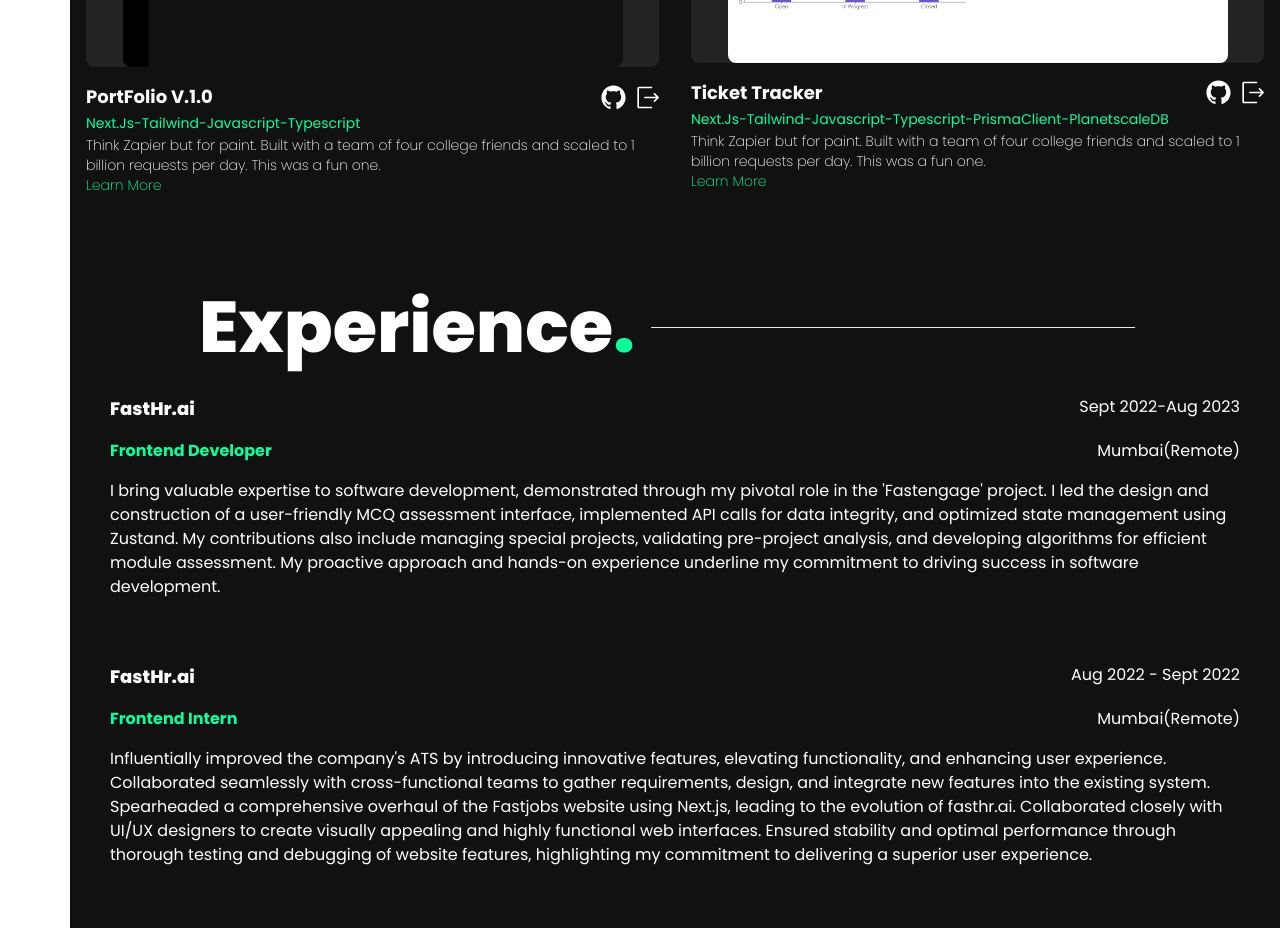
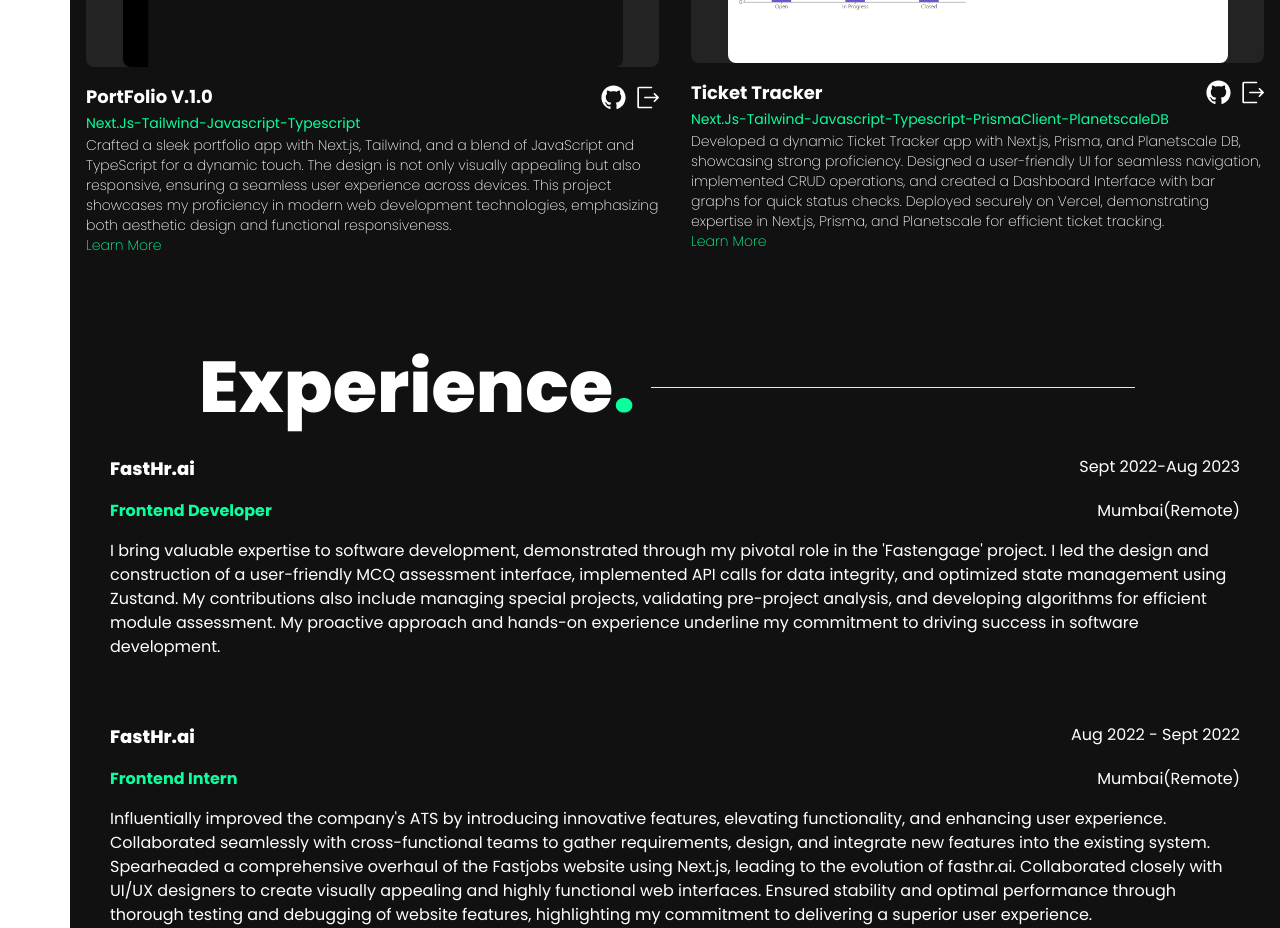
Before and after one commit to swapneel1026/portfolio-v.1.0, a Next.js app: page / in a window 1280 px wide. Shown: the part 1740-2668 px from the top of the page. Built offline with nearby package versions, Linux system fonts and the light colour scheme.

Commit message:
update:data project section

```diff
--- a/src/app/components/ProjectSection.tsx
+++ b/src/app/components/ProjectSection.tsx
@@ -5,7 +5,7 @@ const ProjectSection = () => {
       imageOfProject: "/portfollio-sc.png",
       name: "PortFolio V.1.0",
       techStackUsed: ["next.js", "tailwind", "javascript", "Typescript"],
-      desc: "Think Zapier but for paint. Built with a team of four college friends and scaled to 1 billion requests per day. This was a fun one.",
+      desc: "Crafted a sleek portfolio app with Next.js, Tailwind, and a blend of JavaScript and TypeScript for a dynamic touch. The design is not only visually appealing but also responsive, ensuring a seamless user experience across devices. This project showcases my proficiency in modern web development technologies, emphasizing both aesthetic design and functional responsiveness.",
       githubLink: "https://github.com/swapneel1026/portfolio-v.1.0",
       liveProjectLink: "https://frontendswapneel.vercel.app/",
     },
@@ -20,7 +20,7 @@ const ProjectSection = () => {
         "prismaClient",
         "planetscaleDB",
       ],
-      desc: "Think Zapier but for paint. Built with a team of four college friends and scaled to 1 billion requests per day. This was a fun one.",
+      desc: "Developed a dynamic Ticket Tracker app with Next.js, Prisma, and Planetscale DB, showcasing strong proficiency. Designed a user-friendly UI for seamless navigation, implemented CRUD operations, and created a Dashboard Interface with bar graphs for quick status checks. Deployed securely on Vercel, demonstrating expertise in Next.js, Prisma, and Planetscale for efficient ticket tracking.",
 
       githubLink: "https://github.com/swapneel1026/tickettracker",
       liveProjectLink: "https://tickettracker.vercel.app/",
```
